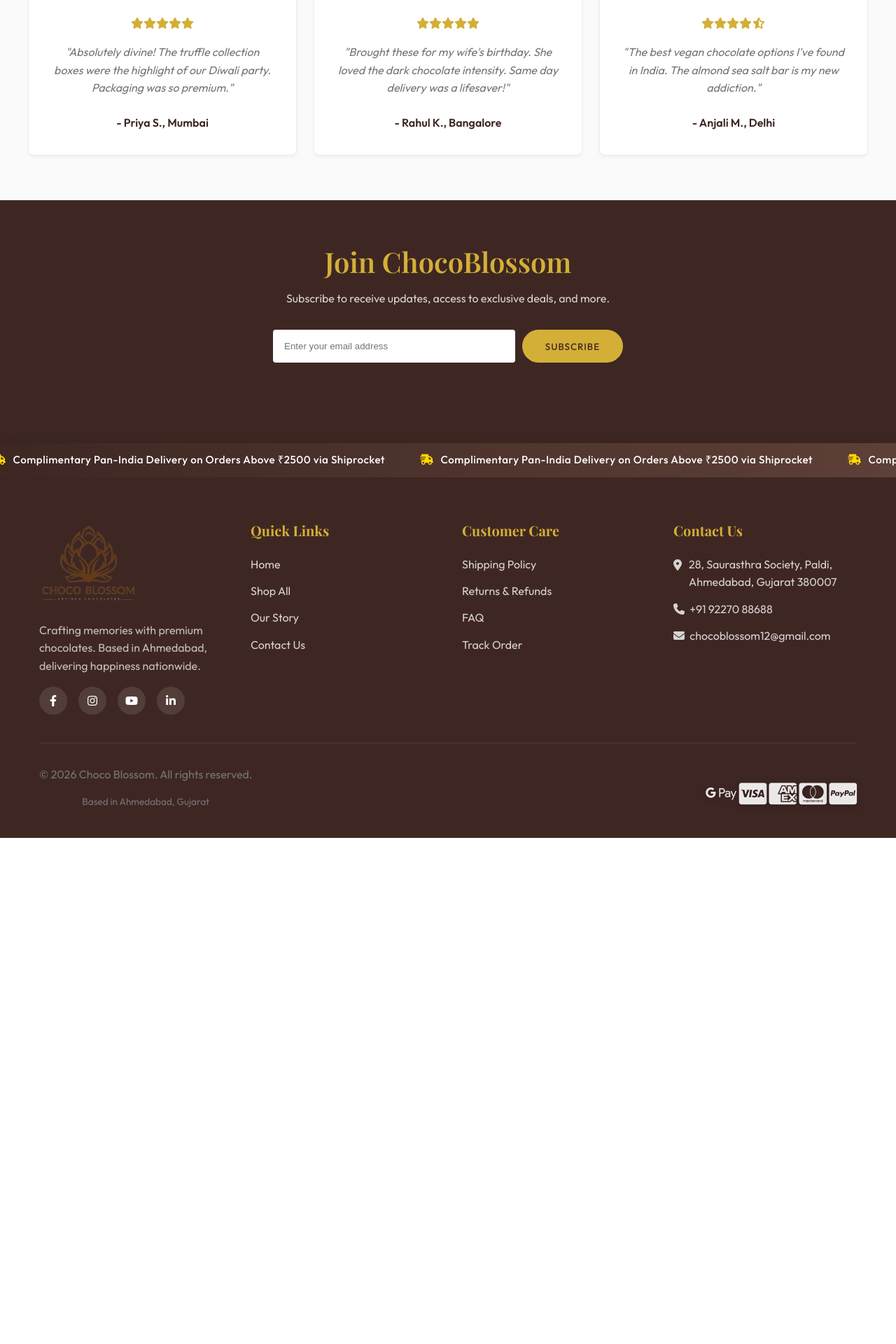
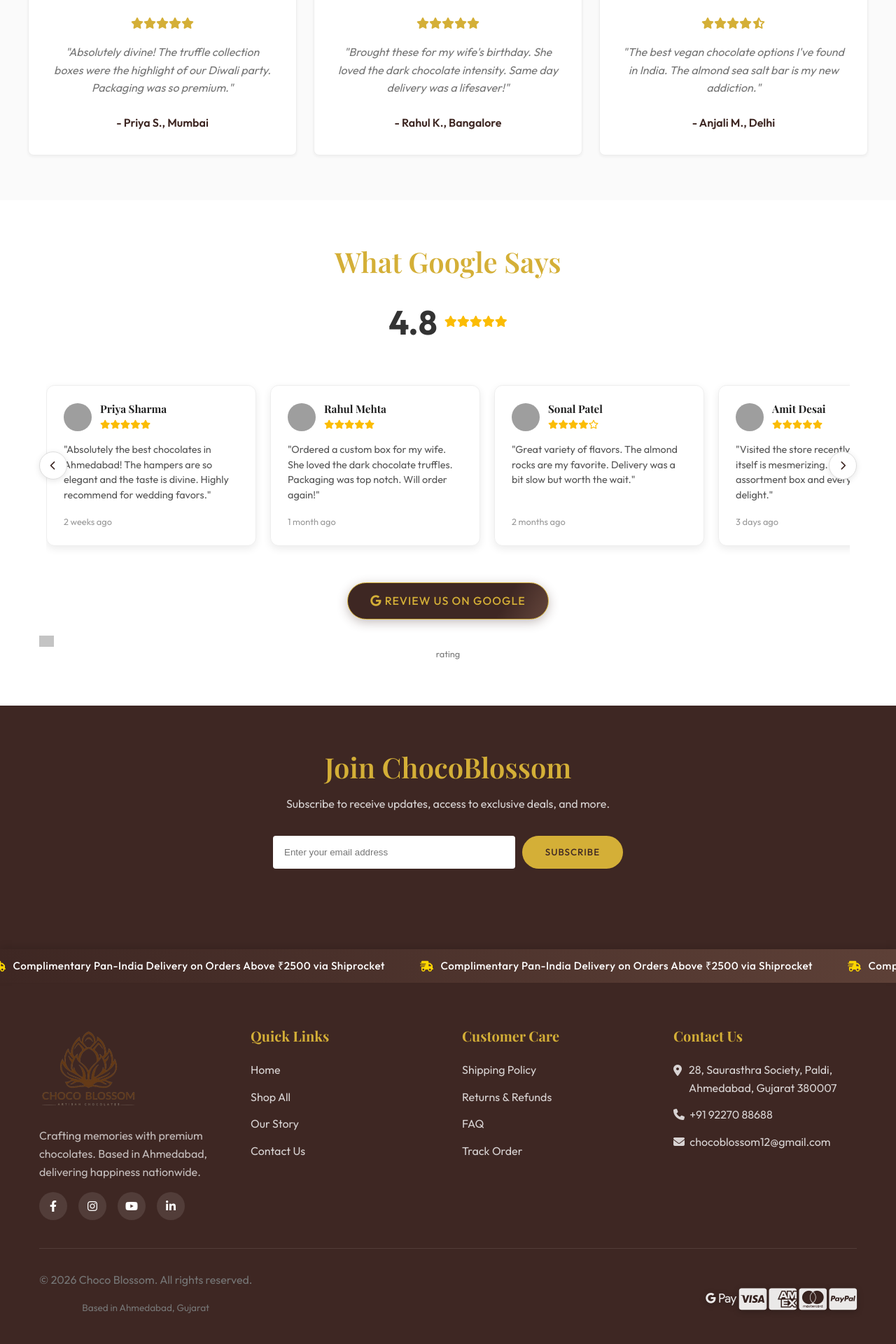
Before and after one commit to shubhamkmt21/choco-backend, a PHP site: page / in a window 1280 px wide. Shown: the part 2534-4454 px from the top of the page at 70% size. Before the commit the page ends 3731 px from the top, so only its background shows below. Run offline with PHP 8.4, Linux system fonts and the light colour scheme; some web fonts are replaced; grey boxes are pictures that could not be loaded.

Commit message:
Add Google Reviews section with carousel

```diff
--- a/index.html
+++ b/index.html
@@ -295,6 +295,48 @@
                     bar is my new addiction."</p>
                 <div class="client-name">- Anjali M., Delhi</div>
             </div>
+    </section>
+
+    <!-- Real-Time Google Reviews -->
+    <section class="section google-reviews-section">
+        <div class="container">
+            <div class="reviews-header text-center">
+                <h2 style="color: #d4af37;">What Google Says</h2>
+                <div class="google-rating-overview">
+                    <span class="big-rating" style="font-size: 3rem; font-weight: bold; color: #333;">4.8</span>
+                    <div class="stars-static" style="color: #fbbc04;">
+                        <i class="fas fa-star"></i><i class="fas fa-star"></i><i class="fas fa-star"></i><i
+                            class="fas fa-star"></i><i class="fas fa-star"></i>
+                    </div>
+                </div>
+            </div>
+
+            <div class="reviews-carousel-container" style="position: relative; margin: 2rem 0;">
+                <button class="review-nav prev" onclick="scrollReviews(-1)"
+                    style="position: absolute; left: 0; top: 50%; transform: translateY(-50%); z-index: 10; background: #fff; border: 1px solid #ddd; width: 40px; height: 40px; border-radius: 50%; cursor: pointer;"><i
+                        class="fas fa-chevron-left"></i></button>
+
+                <div class="reviews-carousel" id="google-reviews-container"
+                    style="display: flex; overflow-x: auto; gap: 20px; padding: 20px 0; scroll-behavior: smooth; -ms-overflow-style: none; scrollbar-width: none;">
+                    <!-- Reviews will be injected here -->
+                    <div class="loading-reviews" style="text-align: center; width: 100%;">Loading reviews...</div>
+                </div>
+
+                <button class="review-nav next" onclick="scrollReviews(1)"
+                    style="position: absolute; right: 0; top: 50%; transform: translateY(-50%); z-index: 10; background: #fff; border: 1px solid #ddd; width: 40px; height: 40px; border-radius: 50%; cursor: pointer;"><i
+                        class="fas fa-chevron-right"></i></button>
+            </div>
+
+            <div class="text-center" style="margin-top: 2rem;">
+                <a href="https://search.google.com/local/writereview?placeid=ChIJN1t_tDeuEmsRUsoyG83frY4"
+                    target="_blank" class="btn btn-primary">
+                    <i class="fab fa-google"></i> Review us on Google
+                </a>
+                <div class="powered-by-google" style="margin-top: 15px; opacity: 0.6; font-size: 0.8rem;">
+                    <img src="https://upload.wikimedia.org/wikipedia/commons/2/2f/Google_2015_logo.svg" alt="Google"
+                        style="height: 16px; vertical-align: middle;"> rating
+                </div>
+            </div>
         </div>
     </section>
 
--- a/script.js
+++ b/script.js
@@ -752,4 +752,98 @@ document.addEventListener('DOMContentLoaded', () => {
     } else {
         window.addEventListener('load', hideLoader);
     }
+
+    // --- Google Reviews Logic ---
+    initGoogleReviews();
 });
+
+function initGoogleReviews() {
+    const container = document.getElementById('google-reviews-container');
+    if (!container) return; // Not on homepage
+
+    // MOCK DATA - REPLACE THIS WITH API FETCH LATER
+    const mockReviews = [
+        {
+            author_name: "Priya Sharma",
+            profile_photo_url: "https://lh3.googleusercontent.com/a-/ALV-UjWb9j...", // Use generic if needed
+            rating: 5,
+            text: "Absolutely the best chocolates in Ahmedabad! The hampers are so elegant and the taste is divine. Highly recommend for wedding favors.",
+            relative_time_description: "2 weeks ago"
+        },
+        {
+            author_name: "Rahul Mehta",
+            profile_photo_url: null,
+            rating: 5,
+            text: "Ordered a custom box for my wife. She loved the dark chocolate truffles. Packaging was top notch. Will order again!",
+            relative_time_description: "1 month ago"
+        },
+        {
+            author_name: "Sonal Patel",
+            profile_photo_url: null,
+            rating: 4,
+            text: "Great variety of flavors. The almond rocks are my favorite. Delivery was a bit slow but worth the wait.",
+            relative_time_description: "2 months ago"
+        },
+        {
+            author_name: "Amit Desai",
+            profile_photo_url: null,
+            rating: 5,
+            text: "Visited the store recently. The aroma itself is mesmerizing. Bought the assortment box and every piece was a delight.",
+            relative_time_description: "3 days ago"
+        },
+        {
+            author_name: "Neha Gupta",
+            profile_photo_url: null,
+            rating: 5,
+            text: "Perfect for corporate gifting. We ordered 50 boxes for Diwali and our clients were very impressed. Professional service.",
+            relative_time_description: "3 months ago"
+        }
+    ];
+
+    renderReviews(mockReviews);
+}
+
+function renderReviews(reviews) {
+    const container = document.getElementById('google-reviews-container');
+    container.innerHTML = ''; // Clear loading
+
+    reviews.forEach(review => {
+        const card = document.createElement('div');
+        card.className = 'review-card';
+
+        // Handle missing photo
+        const photoUrl = review.profile_photo_url || 'https://lh3.googleusercontent.com/a/default-user=s40-c';
+
+        // Star generation
+        let starsHtml = '';
+        for (let i = 0; i < 5; i++) {
+            if (i < review.rating) {
+                starsHtml += '<i class="fas fa-star"></i>';
+            } else {
+                starsHtml += '<i class="far fa-star"></i>';
+            }
+        }
+
+        card.innerHTML = `
+            <div class="reviewer-header">
+                <img src="${photoUrl}" alt="${review.author_name}" class="reviewer-img" onerror="this.src='https://ui-avatars.com/api/?name=${review.author_name}&background=random'">
+                <div class="reviewer-info">
+                    <h4>${review.author_name}</h4>
+                    <div class="review-stars">${starsHtml}</div>
+                </div>
+            </div>
+            <div class="review-text">"${review.text}"</div>
+            <div class="review-date">${review.relative_time_description}</div>
+        `;
+        container.appendChild(card);
+    });
+}
+
+function scrollReviews(direction) {
+    const container = document.getElementById('google-reviews-container');
+    const scrollAmount = 320; // Card width + gap
+    container.scrollBy({
+        left: direction * scrollAmount,
+        behavior: 'smooth'
+    });
+}
--- a/style.css
+++ b/style.css
@@ -1740,3 +1740,272 @@ img {
         gap: 1rem;
     }
 }
+
+/* --- Wedding Page Styles --- */
+.wedding-hero {
+    position: relative;
+    height: 70vh;
+    background: url('images/valentines_box_2.jpg') no-repeat center center/cover;
+    background-attachment: fixed;
+    /* Parallax effect */
+    display: flex;
+    align-items: center;
+    justify-content: center;
+    text-align: center;
+    color: #fff;
+}
+
+.wedding-hero::before {
+    content: '';
+    position: absolute;
+    inset: 0;
+    background: rgba(0, 0, 0, 0.5);
+    /* Overlay for text */
+}
+
+.wedding-hero-content {
+    position: relative;
+    z-index: 1;
+    max-width: 800px;
+    padding: 2rem;
+    animation: fadeIn 1s ease-out;
+}
+
+.wedding-hero h1 {
+    color: var(--color-secondary);
+    /* Gold */
+    text-shadow: 0 4px 8px rgba(0, 0, 0, 0.6);
+    /* Better contrast */
+}
+
+.wedding-hero p {
+    color: #fff;
+    font-size: 1.3rem;
+    text-shadow: 0 2px 4px rgba(0, 0, 0, 0.6);
+}
+
+/* Feature Grid */
+.feature-grid {
+    display: grid;
+    grid-template-columns: repeat(auto-fit, minmax(280px, 1fr));
+    gap: 2rem;
+    text-align: center;
+}
+
+.feature-item {
+    padding: 2.5rem;
+    background: #fff;
+    border-radius: 8px;
+    box-shadow: 0 10px 30px rgba(0, 0, 0, 0.05);
+    transition: transform 0.3s;
+    border-bottom: 3px solid transparent;
+}
+
+.feature-item:hover {
+    transform: translateY(-5px);
+    border-bottom-color: var(--color-secondary);
+}
+
+.feature-icon {
+    font-size: 3rem;
+    color: var(--color-secondary);
+    margin-bottom: 1.5rem;
+}
+
+/* Wedding Form */
+.wedding-form-section {
+    background: #fdfbf7;
+    /* Gentle cream background */
+    padding: 5rem 0;
+}
+
+.wedding-form-container {
+    max-width: 700px;
+    margin: 0 auto;
+    background: #fff;
+    padding: 3rem;
+    border-radius: 16px;
+    box-shadow: 0 20px 40px rgba(0, 0, 0, 0.1);
+    border-top: 5px solid var(--color-secondary);
+}
+
+.form-group {
+    margin-bottom: 1.5rem;
+    text-align: left;
+}
+
+.form-group label {
+    display: block;
+    margin-bottom: 0.5rem;
+    font-weight: 600;
+    color: var(--color-primary);
+    font-size: 0.95rem;
+}
+
+.form-control {
+    width: 100%;
+    padding: 14px;
+    border: 1px solid #e0e0e0;
+    border-radius: 8px;
+    font-family: var(--font-body);
+    font-size: 1rem;
+    transition: all 0.3s;
+    background: #fafafa;
+}
+
+.form-control:focus {
+    outline: none;
+    border-color: var(--color-secondary);
+    background: #fff;
+    box-shadow: 0 0 0 4px rgba(212, 175, 55, 0.1);
+}
+
+textarea.form-control {
+    resize: vertical;
+    min-height: 120px;
+}
+
+.btn-block {
+    width: 100%;
+    padding: 16px;
+    font-size: 1.2rem;
+    margin-top: 1rem;
+    font-weight: 600;
+    letter-spacing: 0.5px;
+}
+
+/* --- Google Reviews Section --- */
+.google-reviews-section {
+    background-color: #fff;
+    padding: 4rem 0;
+}
+
+.google-rating-overview {
+    display: inline-flex;
+    align-items: center;
+    gap: 10px;
+    margin-top: 0.5rem;
+}
+
+.reviews-carousel-container {
+    position: relative;
+    padding: 0 10px;
+}
+
+.reviews-carousel {
+    display: flex;
+    overflow-x: auto;
+    scroll-snap-type: x mandatory;
+    gap: 20px;
+    padding: 20px 5px;
+    scrollbar-width: none;
+    /* Hide scrollbar Firefox */
+    -ms-overflow-style: none;
+    /* Hide scrollbar IE */
+}
+
+.reviews-carousel::-webkit-scrollbar {
+    display: none;
+    /* Hide scrollbar Chrome/Safari */
+}
+
+.review-card {
+    flex: 0 0 300px;
+    /* Fixed width cards */
+    scroll-snap-align: center;
+    background: #fff;
+    border: 1px solid #eee;
+    border-radius: 12px;
+    padding: 1.5rem;
+    box-shadow: 0 4px 12px rgba(0, 0, 0, 0.08);
+    /* Premium shadow */
+    transition: transform 0.3s ease;
+    display: flex;
+    flex-direction: column;
+}
+
+.review-card:hover {
+    transform: translateY(-5px);
+    box-shadow: 0 6px 16px rgba(0, 0, 0, 0.12);
+}
+
+.reviewer-header {
+    display: flex;
+    align-items: center;
+    gap: 12px;
+    margin-bottom: 1rem;
+}
+
+.reviewer-img {
+    width: 40px;
+    height: 40px;
+    border-radius: 50%;
+    object-fit: cover;
+}
+
+.reviewer-info h4 {
+    margin: 0;
+    font-size: 0.95rem;
+    color: var(--color-text-main);
+}
+
+.review-stars {
+    color: #fbbc04;
+    /* Google Star Color */
+    font-size: 0.8rem;
+    margin-top: 2px;
+}
+
+.review-text {
+    font-size: 0.9rem;
+    color: #555;
+    line-height: 1.5;
+    flex-grow: 1;
+    /* Pushes date to bottom */
+    display: -webkit-box;
+    -webkit-line-clamp: 4;
+    /* Limit lines */
+    -webkit-box-orient: vertical;
+    overflow: hidden;
+    margin-bottom: 1rem;
+}
+
+.review-date {
+    font-size: 0.8rem;
+    color: #999;
+}
+
+.review-nav {
+    width: 40px;
+    height: 40px;
+    border-radius: 50%;
+    background: #fff;
+    border: 1px solid #ddd;
+    box-shadow: 0 2px 8px rgba(0, 0, 0, 0.1);
+    color: var(--color-primary);
+    display: flex;
+    align-items: center;
+    justify-content: center;
+    cursor: pointer;
+    transition: all 0.2s;
+}
+
+.review-nav:hover {
+    background: var(--color-secondary);
+    color: #fff;
+    border-color: var(--color-secondary);
+}
+
+textarea.form-control {
+    resize: vertical;
+    min-height: 120px;
+}
+
+.btn-block {
+    width: 100%;
+    padding: 16px;
+    font-size: 1.2rem;
+    margin-top: 1rem;
+    font-weight: 600;
+    letter-spacing: 0.5px;
+}
```
